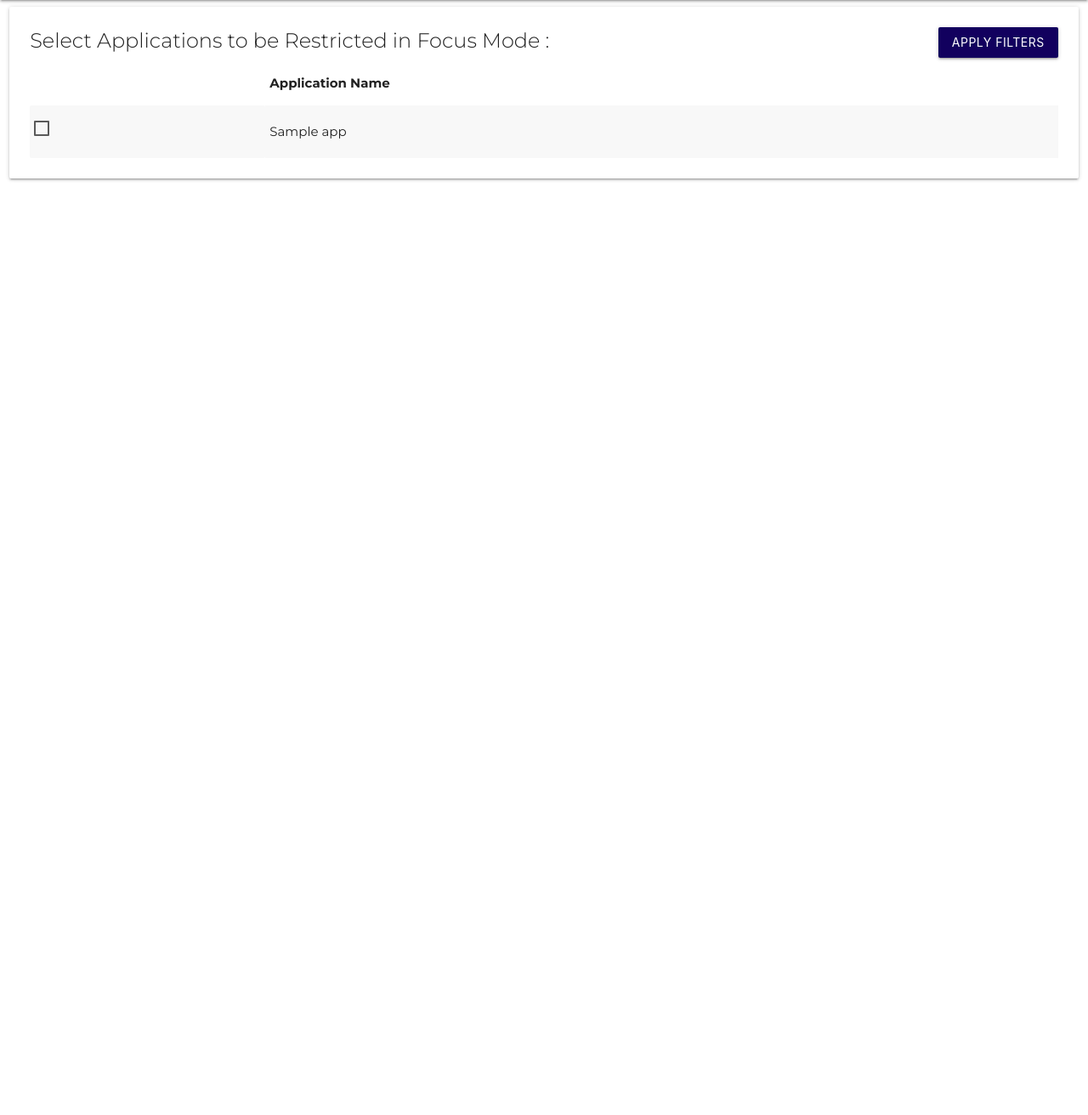
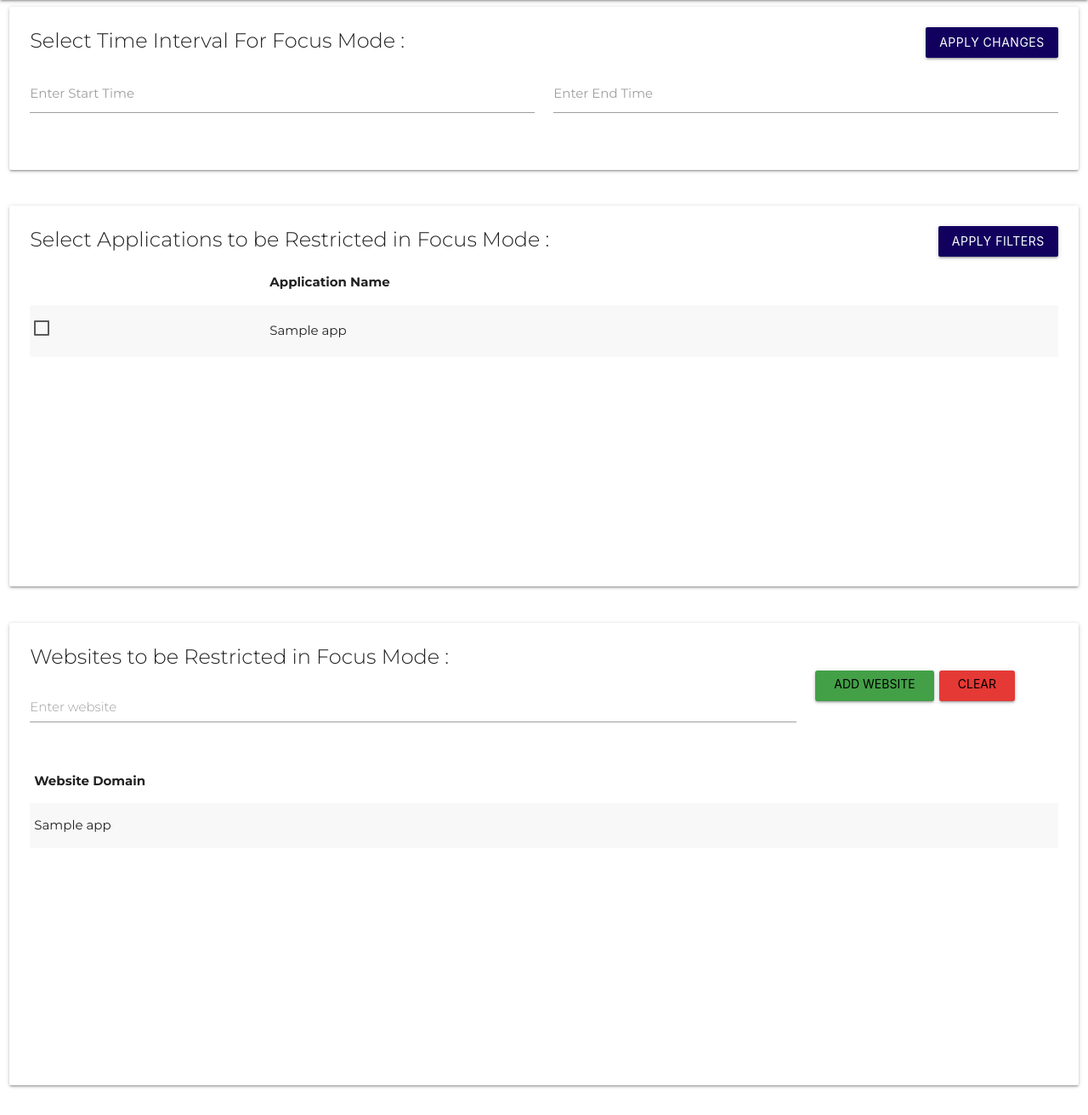
Before and after one commit to osc-vitap/Productivity-tracker, a Django app: template ProductivityTracker/tracker/templates/about.html in a window 1280 px wide. Shown: the part 64-1376 px from the top of the page at 85% size. Before the commit the page ends 277 px from the top, so only its background shows below. Run offline with Django 3.2, Linux system fonts and the light colour scheme; the template is opened without the code that fills it: most values are stand-ins (such as "Sample title", 1, 10 or a date in 2020); parts of the project's set-up code (start-up, migrations or seed data) failed here and were passed over.

Commit message:
Added frontend changes for focus mode time setting and add website to focus mode

```diff
--- a/ProductivityTracker/tracker/static/css/style.css
+++ b/ProductivityTracker/tracker/static/css/style.css
@@ -18,6 +18,7 @@ body {
 .btn {
   background-color: var(--primary-color);
 }
+
 
 .brand-logo {
   font-size: 24px !important;
@@ -135,3 +136,12 @@ input[type="checkbox"]:checked + span:not(.lever)::before {
   border-right: 4px solid var(--primary-color);
   background: transparent;
 }
+
+ .input-field input:focus + label {
+   color: var(--primary-color) !important;
+ }
+ /* label underline focus color */
+ .row .input-field input:focus {
+   border-bottom: 1px solid var(--primary-color) !important;
+   box-shadow: 0 1px 0 0 var(--primary-color) !important
+ }
--- a/ProductivityTracker/tracker/templates/about.html
+++ b/ProductivityTracker/tracker/templates/about.html
@@ -2,6 +2,34 @@
 
 <div class="row">
   <div class="col s12 m12">
+    <div class="card darken-1">
+      <div class="card-content">
+        <form action="/setTime" method="POST">
+          {% csrf_token %}
+          <span class="card-title"
+            >Select Time Interval For Focus Mode :
+            <button type="submit" class="right waves-effect waves-light btn">
+              Apply Changes
+            </button></span
+          >
+          <div class="row">
+            <div class="input-field col s6">
+              <input id="start_time" type="text" class="timepicker" name="start_time" required>
+              <label for="start_time">Enter Start Time</label>
+            </div>
+            <div class="input-field col s6">
+              <input id="end_time" type="text" class="timepicker" name="end_time" required>
+              <label for="end_time">Enter End Time</label>
+            </div>
+          </div>
+        </form>
+      </div>
+    </div>
+  </div>
+</div>
+
+<div class="row">
+  <div class="col s12 m12" style="overflow: hidden !important;">
     <div class="card darken-1">
       <div class="card-content">
         <form action="" method="POST">
@@ -12,6 +40,7 @@
               Apply Filters
             </button></span
           >
+          <div style="height: 45vh; overflow-y: auto;">
           <table class="responsive-table striped">
             <thead>
               <tr>
@@ -36,10 +65,63 @@
               {% endfor %}
             </tbody>
           </table>
+        </div>
         </form>
       </div>
     </div>
   </div>
 </div>
 
+
+<div class="row">
+  <div class="col s12 m12" style="overflow: hidden !important;">
+    <div class="card darken-1">
+      <form action="/setWebsite" method="POST">
+      <div class="card-content">
+          {% csrf_token %}
+          <div class="card-title"
+            >Websites to be Restricted in Focus Mode :
+            <div class="row">
+            <div class="input-field col s9">
+              <input id="url" type="url" name="url">
+              <label for="url">Enter website</label>
+            </div>
+            <div class="col s3">
+              <input type="submit" name="operation" value="Add Website" class="waves-effect waves-light green darken-1 btn">
+              <input type="submit" name="operation" value="Clear" class="waves-effect waves-light red darken-1 btn">
+            </div>
+          </div>
+            </div
+          >
+          <div style="height: 45vh; overflow-y: auto;">
+          <table class="responsive-table striped">
+            <thead>
+              <tr>
+                <th>Website Domain</th>
+              </tr>
+            </thead>
+            <tbody>
+              {% for app in apps %}
+              <tr>
+                <td>{{app}} </td>
+              </tr>
+              {% endfor %}
+            </tbody>
+          </table>
+        </div>
+      </div>
+    </div>
+  </form>
+  </div>
+</div>
+<script>
+
+  document.addEventListener('DOMContentLoaded', function() {
+    let elems = document.querySelectorAll('.timepicker');
+    let options = {
+      twelveHour: false
+    }
+    let instances = M.Timepicker.init(elems, options);
+  });
+</script>
 {% endblock content %}
--- a/ProductivityTracker/tracker/templates/home.html
+++ b/ProductivityTracker/tracker/templates/home.html
@@ -1,4 +1,6 @@
 {% extends "includes/base.html" %} {% block content %}
+
+
 
 <div class="row">
   <form id="myform" action="" method="post" class="form-inline" role="form">
--- a/ProductivityTracker/tracker/urls.py
+++ b/ProductivityTracker/tracker/urls.py
@@ -6,5 +6,7 @@ urlpatterns = [
     path('', views.home, name='home'),
     path('allapps/', views.about, name='allapps'),
     path('tracker/', views.activity_tracks, name='tracker'),
-    path('resetTracker/', views.resetTracker, name='resetTracker')
+    path('resetTracker/', views.resetTracker, name='resetTracker'),
+    path('setTime', views.setTime, name='setTime'),
+    path('setWebsite', views.setWebsite, name='setWebsite')
 ]
```
Also changed, not shown: ProductivityTracker/tracker/views.py (+25 -0 lines).
